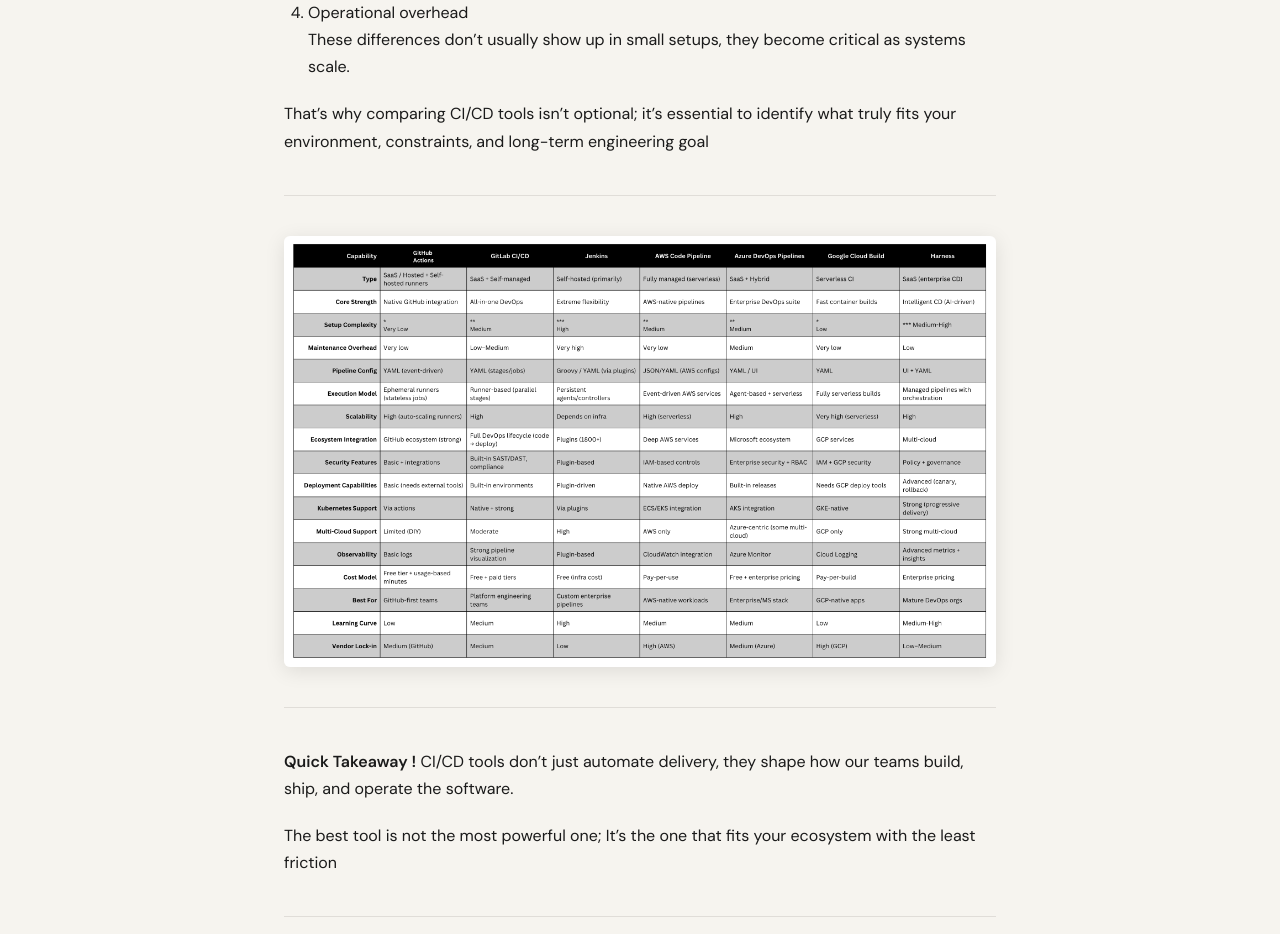
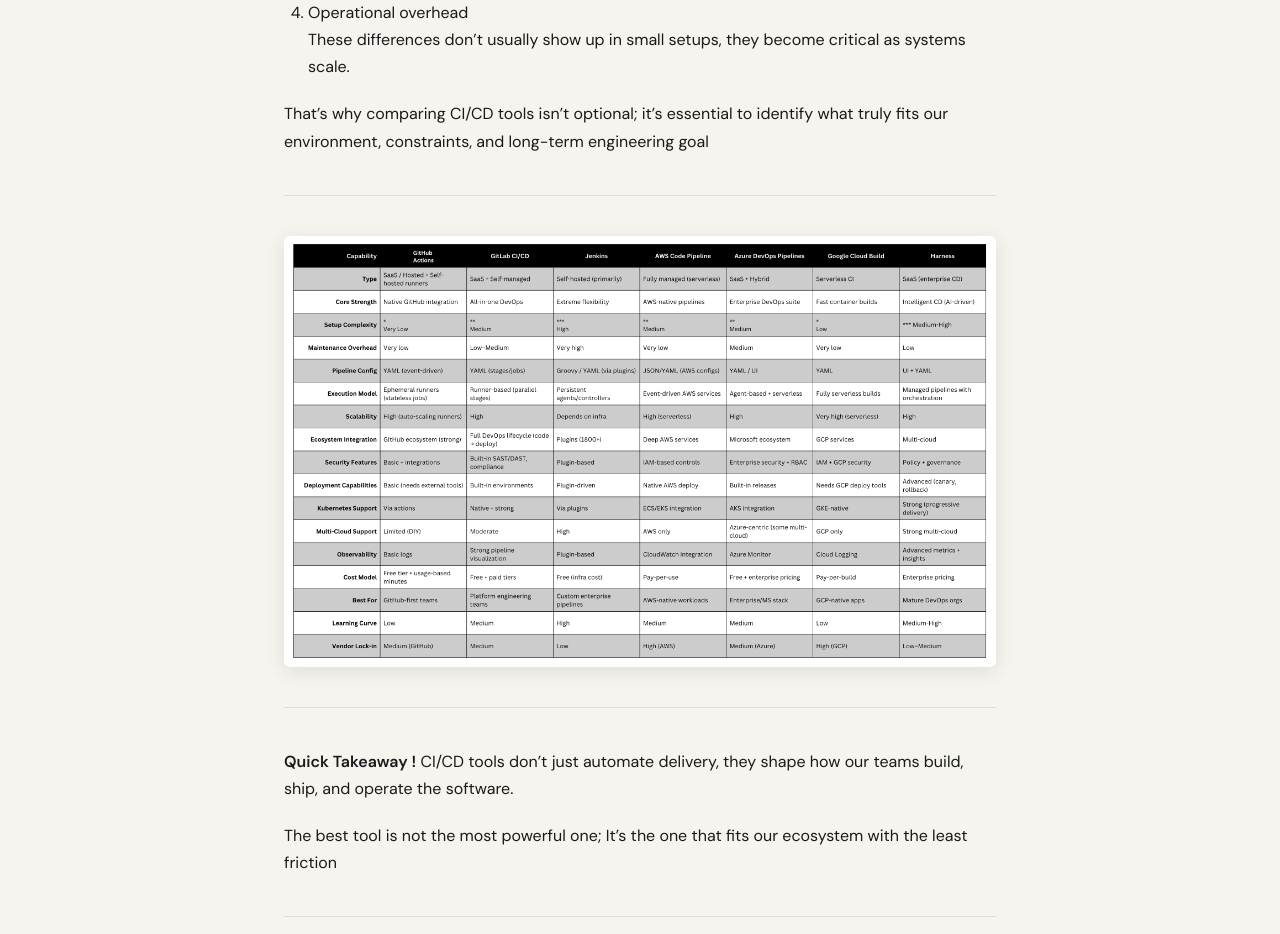
Before and after one commit to sumanthrb/insights, a Jekyll site: the page built from _posts/2025-01-10-CICD-Pipelines-Compare.md, in a window 1280 px wide and 1400 px high, scrolled down 1270 px. Shown: the part 157-1091 px from the top of the window. Built offline with Jekyll 4.4.1, drawn with Linux system fonts in a browser that asks for light colours.

Commit message:
Update 2025-01-10-CICD-Pipelines-Compare.md

```diff
--- a/_posts/2025-01-10-CICD-Pipelines-Compare.md
+++ b/_posts/2025-01-10-CICD-Pipelines-Compare.md
@@ -32,7 +32,7 @@
 4. Operational overhead<br>
 These differences don’t usually show up in small setups, they become critical as systems scale.
 
-That’s why comparing CI/CD tools isn’t optional; it’s essential to identify what truly fits your environment, constraints, and long-term engineering goal
+That’s why comparing CI/CD tools isn’t optional; it’s essential to identify what truly fits our environment, constraints, and long-term engineering goal
 
 ----
 
@@ -44,6 +44,6 @@
 **Quick Takeaway !**
 CI/CD tools don’t just automate delivery, they shape how our teams build, ship, and operate the software.
 
-The best tool is not the most powerful one;  It’s the one that fits your ecosystem with the least friction
+The best tool is not the most powerful one;  It’s the one that fits our ecosystem with the least friction
 
 -----
```
Also changed, not shown: other parts of _posts/2025-01-10-CICD-Pipelines-Compare.md (+1 -1 lines).
